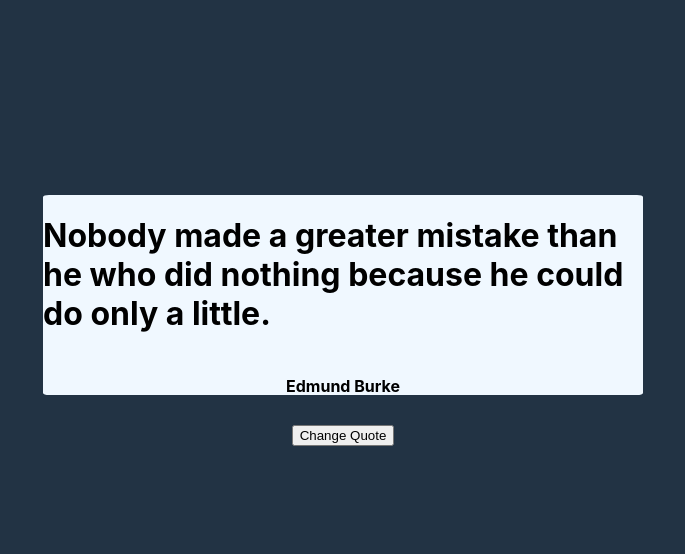
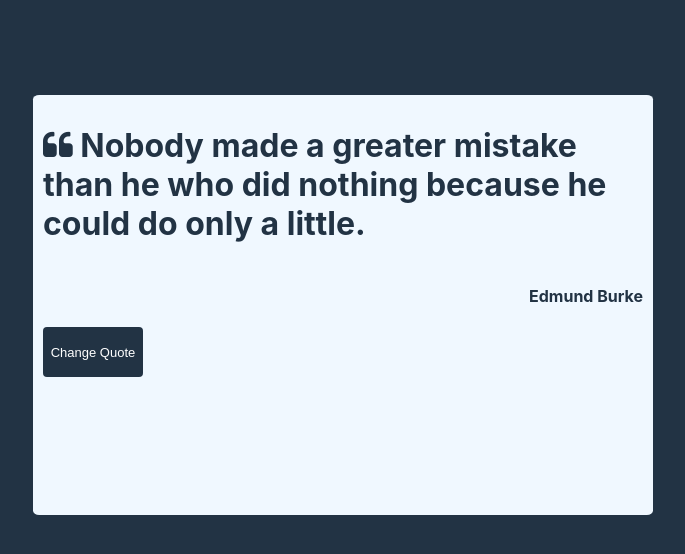
Before and after one commit to suhascv/RandomQuoteGenerator, a React (Create React App) app: page / in a window 1280 px wide. Shown: the top 554 px of the page, without its empty margins (297-982 px from the left). Built offline with nearby package versions, Linux system fonts and the light colour scheme.

Commit message:
added css

```diff
--- a/public/index.html
+++ b/public/index.html
@@ -10,6 +10,7 @@
       content="Web site created using create-react-app"
     />
     <link rel="apple-touch-icon" href="%PUBLIC_URL%/logo192.png" />
+    <link rel="stylesheet" href="https://cdnjs.cloudflare.com/ajax/libs/font-awesome/4.7.0/css/font-awesome.min.css">
     <!--
       manifest.json provides metadata used when your web app is installed on a
       user's mobile device or desktop. See https://developers.google.com/web/fundamentals/web-app-manifest/
--- a/src/Components/RandomQuotes.css
+++ b/src/Components/RandomQuotes.css
@@ -11,11 +11,38 @@
     background-color: aliceblue;
     margin-top: -200px;
     margin-bottom: 30px;
-    height: 200px;
+    padding:10px;
+    height: 400px;
     width: 600px;
     display: flex;
     flex-direction: column;
-    justify-content: space-between;
-    align-items: center;
+    justify-content: flex-start;
     border-radius: 1%;
 }
+.quote-container h4{
+    text-align: right;
+}
+
+.quote-footer{
+    background-color: aliceblue;
+    display: flex;
+}
+
+button{
+    color:white;
+    height:50px;
+    width:100px;
+    border-radius: 4px;
+    font-size: small;
+    font-weight: 100;
+    border-style:  none;
+}
+
+button:hover{
+    transform:scale(1.1);
+    cursor: pointer;
+}
+
+.something{
+    color:#e46969 #868d26 #3f7216;
+}
--- a/src/Components/RandomQuotes.js
+++ b/src/Components/RandomQuotes.js
@@ -1,6 +1,9 @@
 import React from 'react';
 import './RandomQuotes.css';
 import data from '../data/data.json';
+
+
+const Colors = ['#223344','#ff2211','#102030','#aa10cc','#e46969' ,'#868d26' ,'#3f7216']
 
 
 class RandomQuotes extends React.Component{
@@ -9,7 +12,7 @@ class RandomQuotes extends React.Component{
         this.state={
                 current:Math.floor(Math.random()*data.length),
                 bgcolor:0,
-                colors:['#223344','#ff2211','#ee2211','#ddeeaa','#102030','#aa10cc']
+                colors:Colors
             }
         this.changeQuote = this.changeQuote.bind(this);
     }
@@ -21,20 +24,26 @@ class RandomQuotes extends React.Component{
             this.setState({current:newNum+1});
         }
         let newColor = Math.floor(Math.random()*(this.state.colors.length-1))
-        this.setState({bgcolor:this.state.colors[newColor]})
+        this.setState({bgcolor:newColor})
         if(newColor==this.state.bgcolor){
             this.setState({bgcolor:newColor+1})
         }
     }
 
     render(){
+        console.log(this.state)
         return (
             <div style={{backgroundColor:this.state.colors[this.state.bgcolor]}} className="container">
-                <div className="quote-container">
-                <h1>{data[this.state.current]['text']}</h1>
+                <div className="quote-container" style={{color:this.state.colors[this.state.bgcolor]}}>
+
+                <h1><i class="fa fa-quote-left"></i> {data[this.state.current]['text']}</h1>
         <h4>{data[this.state.current]['author']}</h4>
+
+        <div className="quote-footer">
+            <button style={{backgroundColor:this.state.colors[this.state.bgcolor]}} onClick={this.changeQuote}>Change Quote</button>
+        </div>
                 </div>
-        <button onClick={this.changeQuote}>Change Quote</button>
+
             </div>
         )
     }
```
